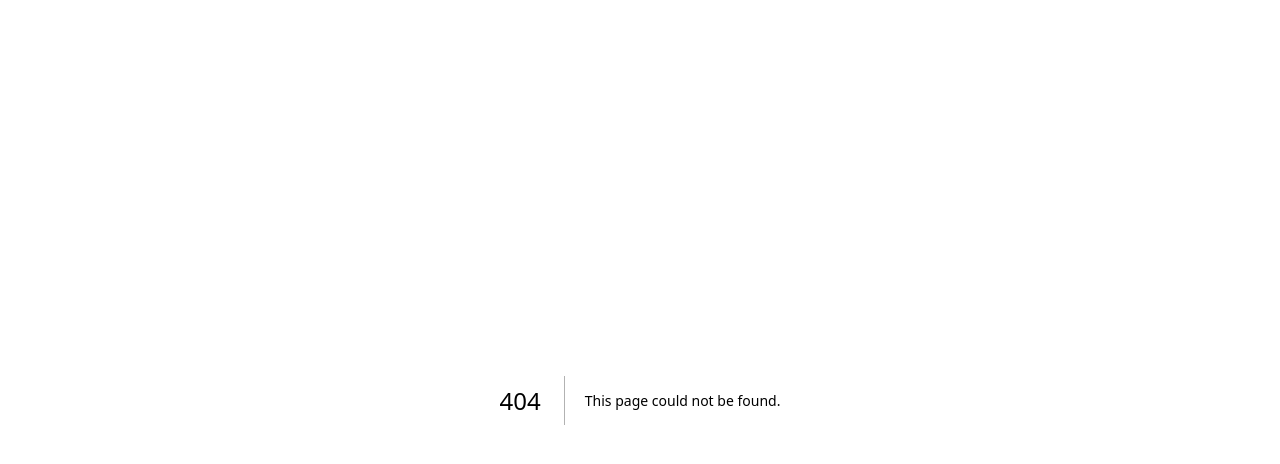
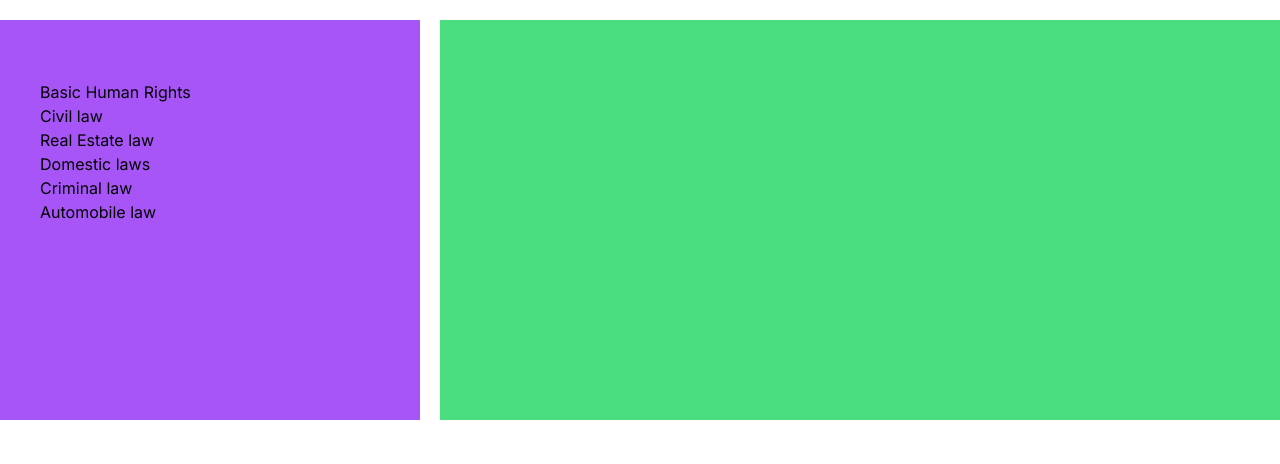
Before and after one commit to abhijitnaik101/LegalEaseWeb, a Next.js app: page /Resources in a window 1280 px wide. Before the commit this address had no page. Shown: the top 464 px of the page. Built offline with nearby package versions, Linux system fonts and the light colour scheme.

Commit message:
created a dropdown and added in home

```diff
--- /dev/null
+++ b/Components/DropDown.js
@@ -0,0 +1,34 @@
+"use client"
+import React, { useState } from 'react';
+import { AiOutlineCaretDown, AiOutlineCaretUp } from 'react-icons/ai';
+
+const DropDown = () => {
+    const [isOpen, setIsOpen] = useState(false)
+    return (
+        <>
+            <div className="">
+                <button
+                    onClick={() => { setIsOpen((prev) => !prev) }}
+                    className='bg-slate-100 w-[100px] py-[5px] px-[10px] flex items-center justify-evenly font-bold text-[12px] rounded-full tracking-wider border-slate-300 border-2 active:border-black duration-200 active:text-white'
+                >
+                    <p>Click</p>
+                    {!isOpen ?
+                        (<AiOutlineCaretDown />) : (<AiOutlineCaretUp />)
+                    }
+                </button>
+                {isOpen &&
+                    (
+                        <>
+                            <div className='bg-slate-100 w-[150px] absolute p-4 rounded-lg flex items-start flex-col'>
+                                <div className=' w-full hover:bg-slate-200 cursor-pointer p-[4px] rounded-[4px]'><p>home</p></div>
+                                <div className=' w-full hover:bg-slate-200 cursor-pointer p-[4px] rounded-[4px]'><p>about</p></div>
+                            </div>
+                        </>
+                    )
+                }
+            </div>
+        </>
+    )
+}
+
+export default DropDown
--- a/app/Home/page.js
+++ b/app/Home/page.js
@@ -1,6 +1,7 @@
 import React from 'react';
 import TopNav from '@/Components/TopNav';
 import MySlider from '@/Components/MySlider';
+import DropDown from '@/Components/DropDown';
 const Home = () => {
     return (
         <>
@@ -19,6 +20,10 @@ const Home = () => {
             </div>
 
             <h1>This is Heading</h1>
+            <div className='h-[50px] w-[100%] flex justify-start items-center'>
+              <p className='text-lg mr-[50px]'>filter</p>
+              <DropDown/>
+            </div>
         <div className='bg-[#EFEEFD] rounded-[10px] py-3'>
           <div className='m-5'>
 
--- /dev/null
+++ b/app/Resources/page.js
@@ -0,0 +1,26 @@
+import Link from 'next/link';
+import React from 'react';
+
+const Resources = () => {
+    return (
+        <>
+        <div className='flex justify-evenly mt-[20px]'>
+            <div className='w-[33%] h-[400px] bg-purple-500 mr-[10px]'>
+                <div className='px-[40px] py-[60px]'>
+                    <Link href=''>Basic Human Rights</Link><br/>
+                    <Link href=''>Civil law</Link><br/>
+                    <Link href=''>Real Estate law</Link><br/>
+                    <Link href=''>Domestic laws</Link><br/>
+                    <Link href=''>Criminal law</Link><br/>
+                    <Link href=''>Automobile law</Link><br/>
+                </div>
+            </div>
+            <div className='w-[66%] h-[400px] bg-green-400 ml-[10px]'>
+
+            </div>
+
+        </div>
+        </>
+    )
+}
+export default Resources
--- a/app/page.js
+++ b/app/page.js
@@ -3,7 +3,9 @@ import MySlider from '@/Components/MySlider';
 import Head from 'next/head';
 import TopNav from '@/Components/TopNav';
 import Home from './Home/page';
-import Profile from './Profile/Profile';
+import Profile from './Profile/page';
+import Resources from './Resources/page';
+import DropDown from '@/Components/DropDown';
 
 const page = () => {
   return (
@@ -16,7 +18,7 @@ const page = () => {
         <TopNav />
       </nav>
       <main>
-        <Profile/>
+        <Home/>
       </main>
 
     </>
```
Also changed, not shown: app/Profile/page.js (renamed from app/Profile/Profile.js).
